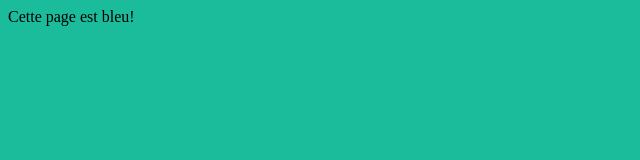
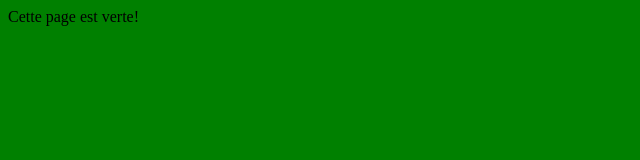
Before and after one commit to Stephanewalgenwitz/essaiBTSSNwalgenwitzstephane, a plain HTML site: page index.html in a window 1280 px wide. Shown: the whole page, without its empty margins (0-640 px from the left). Drawn offline with Linux system fonts and the light colour scheme.

Commit message:
Troisième version (Lucas) : Vert

```diff
--- a/index.html
+++ b/index.html
@@ -2,11 +2,11 @@
 <html>
 
 	<head>
-		<title>Page bleu</title>
+		<title>Page verte</title>
 	</head>
 
-	<body style="background-color:#1abc9c">
-		Cette page est bleu!
+	<body style="background-color:green">
+		Cette page est verte!
 	</body>
 
 </html>
```
